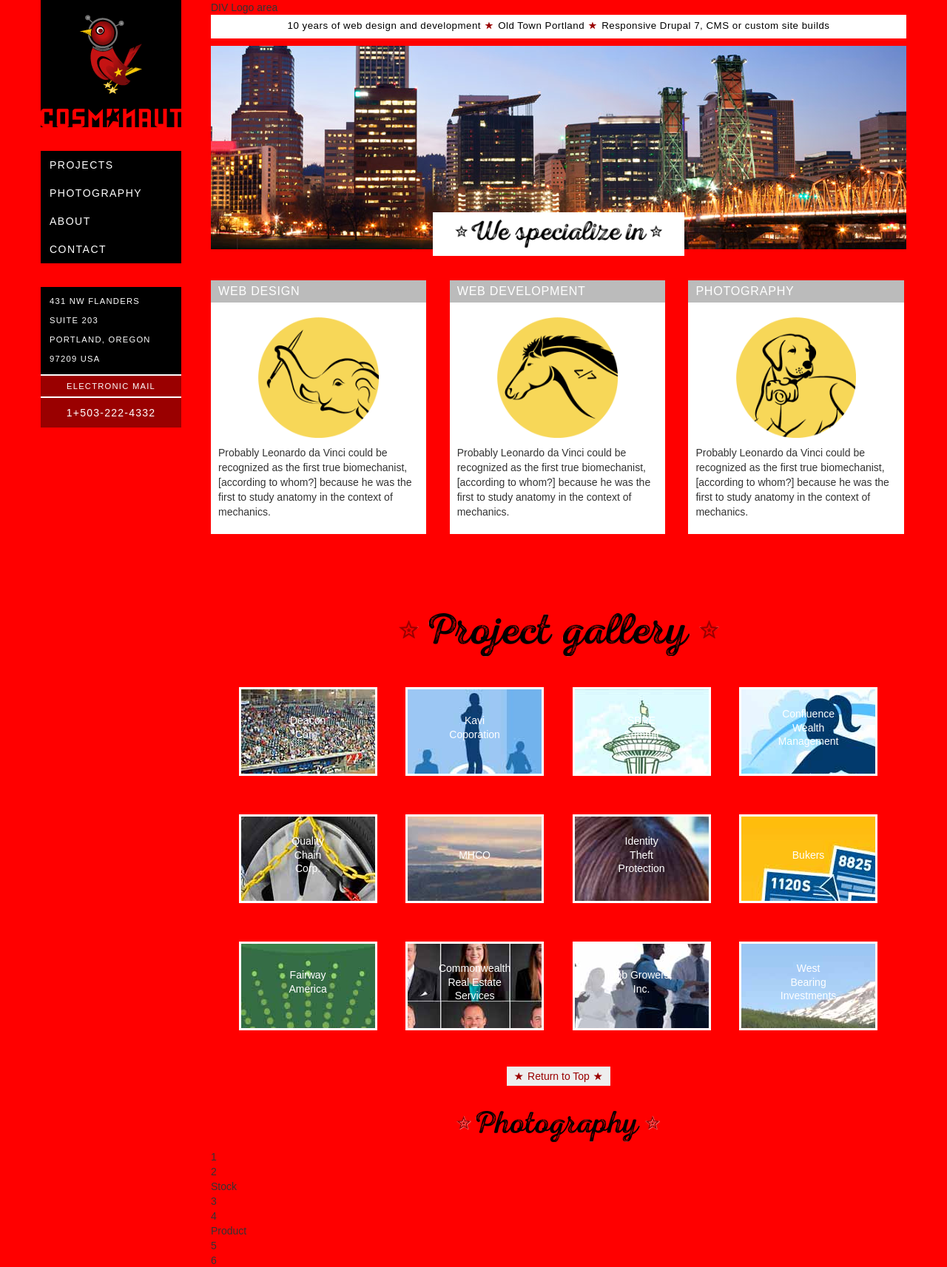
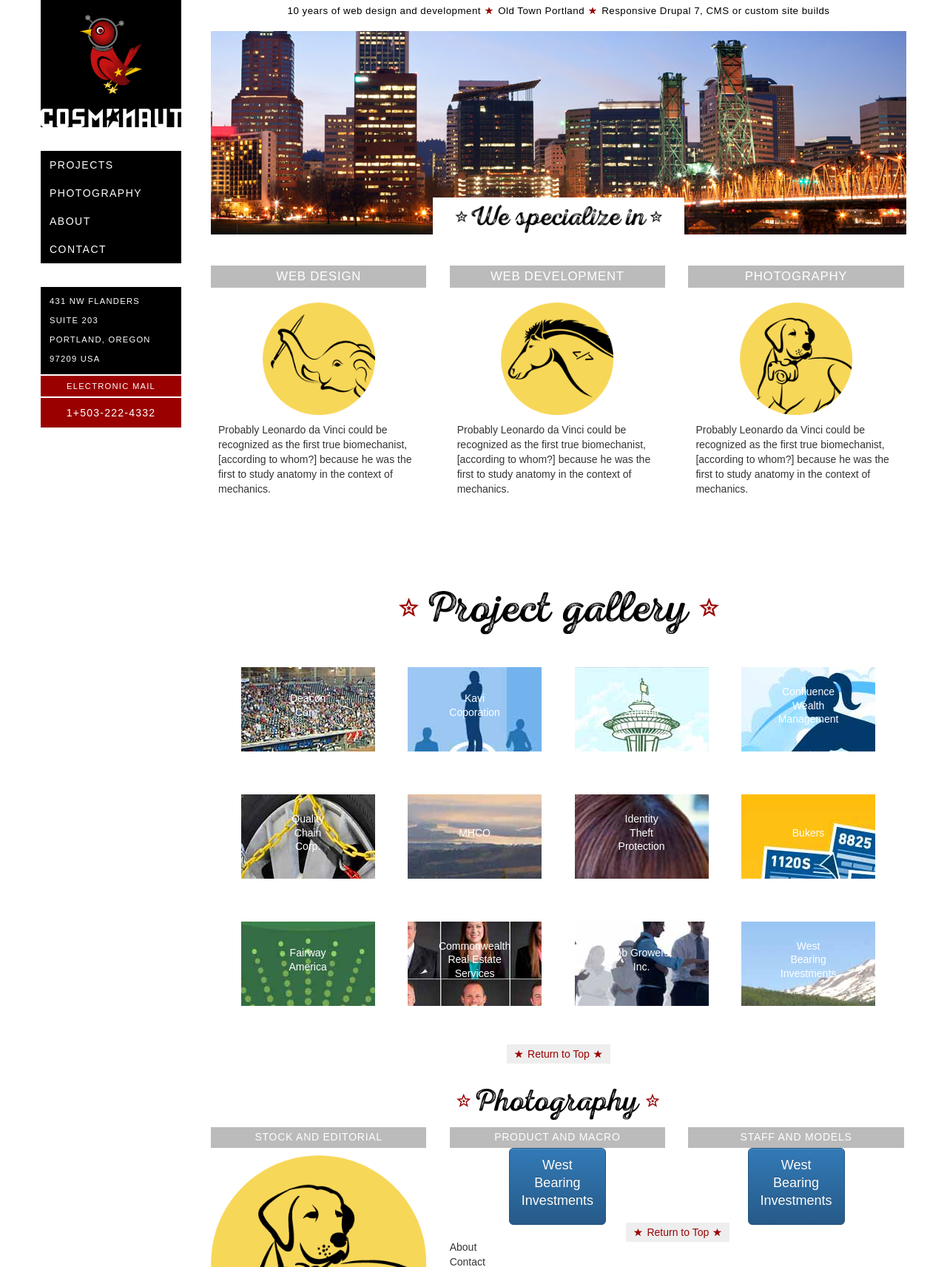
Before and after one commit to gocosmonaut/Cedarcrest, a PHP site: page / in a window 1280 px wide. Shown: the top 1713 px of the page at 74% size. Run offline with PHP 8.4, Linux system fonts and the light colour scheme; some libraries are stand-ins or nearby versions; some web fonts are replaced.

Commit message:
More mobile work, photography area
526

```diff
--- a/css/common.css
+++ b/css/common.css
@@ -29,7 +29,6 @@ background-attachment: fixed;
     background-size: cover;
 	width:100%;
 } **/
-body { background:red !important;}
 
 p, a, button, span, li, ul, div, table {
 font-family: 'Muli', sans-serif;
@@ -51,7 +50,6 @@ button.close {font-size:36px; opacity:1.0;}
 
 /* CONTAINER */
 
-div#container {background:white;}
 @media(min-width:1200px){
 div#container {width:1170px; margin:0px auto; }
 
@@ -192,40 +190,55 @@ div#primary p.history {width:74.3%; font-size:1.05em; letter-spacing:0.3px; posi
 
 }
 @media(min-width:481px) and (max-width:767px){
-div#primary p.history {width:100%; font-size:.9em; letter-spacing:0.2px; position:relative; padding-top:60px;}
+div#primary p.history {width:100%; font-size:.9em; letter-spacing:0.2px; position:relative; padding-top:80px;}
 }
 @media (max-width:480px){
-	div#primary p.history {width:100%; font-size:.8em; letter-spacing:0.1px; position:relative; padding-top:60px;}
+	div#primary p.history {width:100%; font-size:.8em; letter-spacing:0.1px; position:relative; padding-top:80px;}
 }
 
-/* MOBILE MENU */
+/* MOBILE MENU and BRANDING AREA */
 
-div#mobile-menu-container { position: fixed; z-index: 10; text-align:right; background:white;padding:12px 0px;}
+div#mobile-menu-container { position: fixed; z-index: 10; background:#9a0000;padding:12px 0px;text-align:right; }
+div#mobile-menu-container.affix {background:black;}
 div#mobile-menu-container div.btn-group {}
-div#mobile-menu-container div.btn-group .btn {width:80px;}
+div#mobile-menu-container div.btn-group .btn {width:80px; padding:3px 12px;}
 div#mobile-menu-container div.btn-group ul {margin-left:-80px;}
+div#mobile-menu-container div.btn-group ul li a {font-size:1.2em;}
+div#mobile-logo {}
+div#mobile-logo img { float:left;}
+div#mobile-contact {}
+div#mobile-contact p { color:white; text-align:center; margin:0px; padding:6px; font-weight:400;}
+div#mobile-menu-container div#mobile-contact p span.glyphicon {color:black;}
+div#mobile-menu-container.affix div#mobile-contact p span.glyphicon { color:#9a0000;}
 
 @media(min-width:1200px){
 div.btn-group {display:none;}
 div#mobile-menu-container {}
+div#mobile-logo, div#mobile-contact  {display:none;}
 }
 
 @media(min-width:992px) and (max-width:1199px){
 div.btn-group {display:none;}
 div#mobile-menu-container {display:none;}
+div#mobile-logo, div#mobile-contact {display:none;}
 }
 
 @media(min-width:768px) and (max-width:991px){
 div.btn-group {display:none;}
 div#mobile-menu-container {display:none;}
+div#mobile-logo, div#mobile-contact  {display:none;}
 }
 @media(min-width:481px) and (max-width:767px){
 div.btn-group {}
-div#mobile-menu-container {width:47%; margin-left:47%;}
+div#mobile-menu-container {width:94%; margin-left:0%; padding:12px 12px 0 12px;}
+div#mobile-logo {width:53%; text-align:left;}
+div#mobile-contact p { font-size:.9em;}
 }
 @media (max-width:480px){
 	div.btn-group {}
-	div#mobile-menu-container {width:47.5%; margin-left:47.5%;}
+	div#mobile-menu-container {width:95%; padding:12px 12px 0 12px;}
+	div#mobile-logo {width:53%; text-align:left;}
+	div#mobile-contact p { font-size:.8em;}
 }
 
 /***--MARQUEE-- ***/
@@ -255,7 +268,7 @@ div#introduction {width:100%; text-align:center;}
 
 div#introduction div#intro-touts {margin:0px auto; text-align:left; position:relative;}
 
-div#introduction div#intro-touts  h3 {margin:0px; padding:6px 10px; text-transform:uppercase; letter-spacing:0.75px; background:#bbb;  font-weight:300; color:white;}
+div#introduction div#intro-touts  h3 {margin:0px; padding:6px 10px; text-transform:uppercase; letter-spacing:0.75px; background:#bbb;  font-weight:300; color:white; text-align:center;}
 div#intro-touts p {padding:10px; }
 div.intro-tout { float:left; background:white; }
 div#intro-tout-one { }
@@ -264,8 +277,8 @@ div#intro-tout-three {margin-right:0%;}
 
 @media(min-width:1200px){
 div.intro-tout {width:31%; margin-right:3.33%; }
-div#introduction div#intro-touts  h3 { font-size:1.15em;}
-div#introduction div#intro-touts img {width:60%; margin:10px 20%;}
+div#introduction div#intro-touts  h3 { font-size:1.2em;}
+div#introduction div#intro-touts img {width:56%; margin:10px 22%;}
 }
 
 @media(min-width:992px) and (max-width:1199px){
@@ -282,10 +295,10 @@ div#introduction div#intro-touts img {width:60%; margin:10px 20%;}
 @media(min-width:481px) and (max-width:767px){
 div.intro-tout {width:100%; margin:0px;}
 div#introduction div#intro-touts  h3 { font-size:1.2em;}
-div#introduction div#intro-touts img {width:24%; margin:0px 0px 15px 10px; float:right;}
+div#introduction div#intro-touts img {width:22%; margin:0px 0px 15px 15px; float:right;}
 }
 @media (max-width:480px){
-	div#introduction div#intro-touts img {width:36%; margin:0px 0px 15px 10px; float:right;}
+	div#introduction div#intro-touts img {width:30%; margin:0px 0px 15px 15px; float:right;}
 	div#introduction div#intro-touts  h3 { font-size:1.2em;}
 }
 
@@ -391,23 +404,42 @@ div#local-modals .modal-dialog { margin: 24px 8%;width: 84% }
 
 
 /* PHOTOGRAPHY */
+div#photography {width:100%; text-align:center;}
 
-div#photography {}
-div#photography p { text-align:center;}
+div#photography div#photo-tout {margin:0px auto; text-align:left; position:relative;}
+
+div#photography div.photo-tout  h3 {margin:0px; padding:6px 10px; text-transform:uppercase; letter-spacing:0.75px; background:#bbb;  font-weight:300; color:white;}
+div#photo-touts p {padding:10px; }
+div.photo-tout { float:left; background:white; }
+div#photo-tout-one { }
+div#photo-tout-two {}
+div#photo-tout-three {margin-right:0%;}
 
 @media(min-width:1200px){
+div.photo-tout {width:31%; margin-right:3.33%; }
+div#photography div.photo-tout h3{ font-size:1em;}
+div#photography div.photo-tout img {width:100%; margin:10px 0; height:auto;}
+}
 
+@media(min-width:992px) and (max-width:1199px){
+div.photo-tout {width:31%; margin-right:3.33%; }
+div#photography div.photo-tout h3 { font-size:1em;}
+div#photography div.photo-tout img {width:100%; margin:10px 0; height:auto;}
 }
-@media(min-width:992px) and (max-width:1199px){
 
-}
 @media(min-width:768px) and (max-width:991px){
-
+div.photo-tout {width:31%; margin-right:3.33%; }
+div#photography div.photo-tout  h3 { font-size:1em;}
+div#photography div.photo-tout img {width:60%; margin:10px 20%;}
 }
 @media(min-width:481px) and (max-width:767px){
-
+div.photo-tout {width:100%; margin:0px;}
+div#photography div.photo-tout  h3 { font-size:1.2em;}
+div#photography div.photo-tout img {width:22%; margin:0px 0px 15px 15px; float:right;}
 }
 @media (max-width:480px){
+div#photography div.photo-tout img {width:30%; margin:0px 0px 15px 15px; float:right;}
+div#photography div.photo-tout h3 { font-size:1.2em;}
 }
 
 /* SOCIAL */
--- a/index.php
+++ b/index.php
@@ -31,7 +31,7 @@
 <div id="nav">
 <ul>
 <li><a href="#projects">Projects</a></li>
-<li><a href="#photography">Photography</a></li>
+<li><a href="#photos">Photography</a></li>
 <li><a href="#about">About</a></li>
 <li><a href="#contact">Contact</a></li>
 </ul>
@@ -50,21 +50,27 @@
 </div> <!-- end sidebar -->
 
 <div id="primary">
-DIV Logo area
+
 <!-- Mobile menu -->
 <!-- Single button -->
-<div id="mobile-menu-container">
+<div id="mobile-menu-container" data-spy="affix" data-offset-top="40">
+<!-- Mobile logo-->
+<div id="mobile-logo">
+<a href="#top"><img src="img/mobile-logo.png" /></a>
+</div> <!-- end mobile logo -->
 <div class="btn-group">
   <button type="button" class="btn btn-default dropdown-toggle" data-toggle="dropdown" aria-expanded="false">
     Expand <span class="caret"></span>
   </button>
   <ul class="dropdown-menu" role="menu">
     <li><a href="#projects">Projects</a></li>
-    <li><a href="#photography">Photography</a></li>
+    <li><a href="#photos">Photography</a></li>
     <li><a href="#about">About</a></li>
     <li><a href="#contact">Contact</a></li>
   </ul>
+
   </div> <!-- end mobile-menu-container -->
+    <div id="mobile-contact"><p>503-222-4332<span class="glyphicon glyphicon-star"></span>431 NW Flanders, PDX 97217</p></div>
 </div>
 <!-- End mobile menu -->
 <p class="history" data-spy="affix" data-offset-top="40">10 years of web design and development<span class="glyphicon glyphicon-star"></span>Old Town Portland<span class="glyphicon glyphicon-star"></span>Responsive Drupal 7, CMS or custom site builds</p>
@@ -83,6 +89,7 @@ DIV Logo area
 <h3>Web Development</h3>
 <p><img src="img/horse.png" />Probably Leonardo da Vinci could be recognized as the first true biomechanist,[according to whom?] because he was the first to study anatomy in the context of mechanics.</p>
 </div> <!-- end intro tout two -->
+
 <div id="intro-tout-three" class="intro-tout">
 <h3>Photography</h3>
 <p><img src="img/dog.png" />Probably Leonardo da Vinci could be recognized as the first true biomechanist,[according to whom?] because he was the first to study anatomy in the context of mechanics.</p>
@@ -213,13 +220,26 @@ DIV Logo area
 <div id="photography">
 
 <p><img src="img/photography.png" /></p>
-<a name="photography" id="photography"></a>
-<div class="photo-col">1</div>
-<div class="photo-col">2</div>Stock
-<div class="photo-col">3</div>
-<div class="photo-col">4</div>Product
-<div class="photo-col">5</div>
-<div class="photo-col">6</div>Staff
+<a name="photos" id="photos"></a>
+<div id="photo-tout-one" class="photo-tout">
+<h3>Stock and Editorial</h3>
+<p><img src="img/dog.png" />Probably Leonardo da Vinci could be recognized as the first true biomechanist,[according to whom?] because he was the first to study anatomy in the context of mechanics.</p>
+</div> <!-- end intro tout one -->
+
+<div id="photo-tout-two" class="photo-tout">
+<h3>Product and Macro</h3>
+<!-- Button trigger modal 13 -->
+<button id="b13" type="button" class="btn btn-primary btn-lg right-col" data-toggle="modal" data-target="#myModal_13"><p>West<br />Bearing<br />Investments</p>
+</button>
+</div> <!-- end intro tout two -->
+
+<div id="photo-tout-three" class="photo-tout">
+<h3>Staff and Models</h3>
+<!-- Button trigger modal 14 -->
+<button id="b14" type="button" class="btn btn-primary btn-lg right-col" data-toggle="modal" data-target="#myModal_14"><p>West<br />Bearing<br />Investments</p>
+</button>
+</div> <!-- end intro tout three -->
+
 <p class="top-return"><a href="#top"><span class="glyphicon glyphicon-star"></span>Return to Top<span class="glyphicon glyphicon-star"></span></a></p>
 </div> <!-- end photography -->
 
```
Also changed, not shown: img/mobile-logo.png (added).
